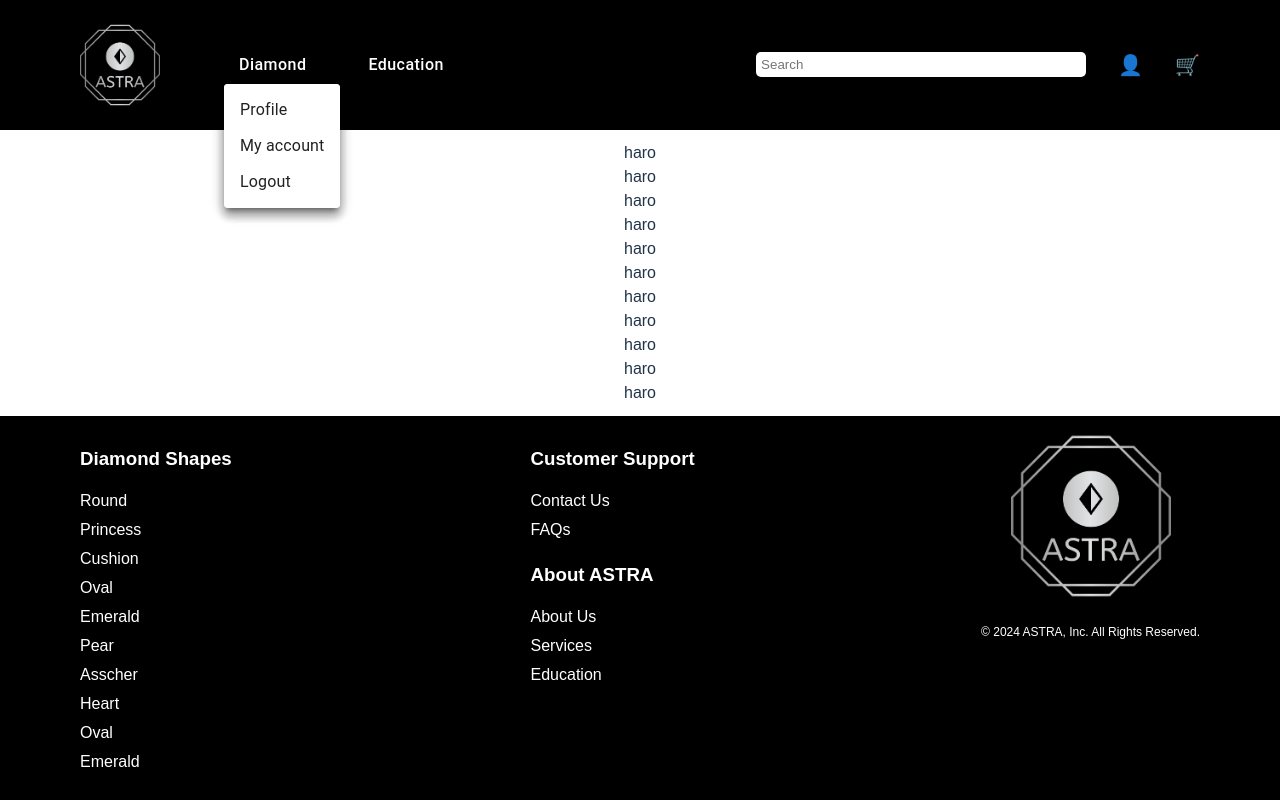
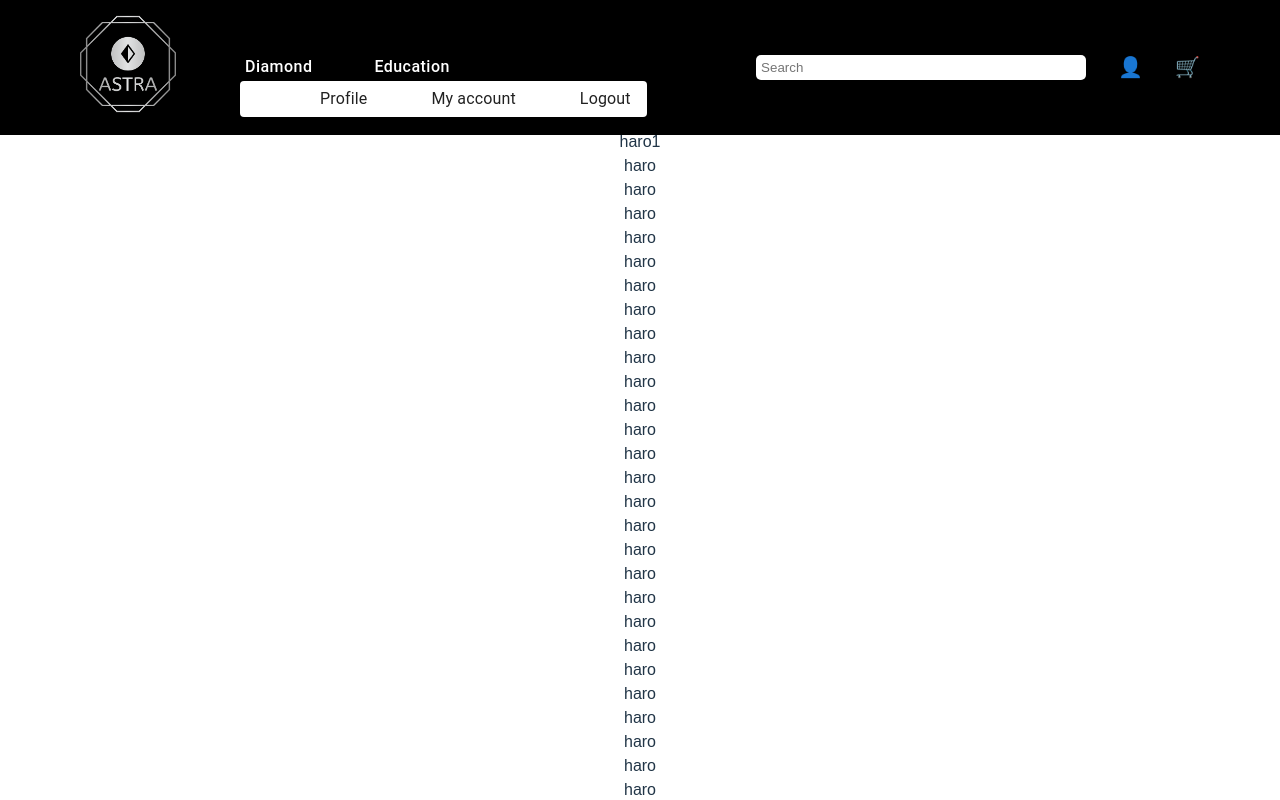
Before and after one commit to Nivizia/ASTRA, a React (Vite) app in the folder DiamondShopWebsiteProject/DiamondShopWebApp/: page / in a window 1280 px wide. Both pictures are taken after a click on the button "Diamond". Shown: the top 800 px of the page. Built offline with nearby package versions, Linux system fonts and the light colour scheme.

Commit message:
remake navmenu and make header position fixed in one place

```diff
--- a/DiamondShopWebsiteProject/DiamondShopWebApp/src/components/header.css
+++ b/DiamondShopWebsiteProject/DiamondShopWebApp/src/components/header.css
@@ -1,4 +1,5 @@
 .header {
+    position: fixed;
     background-color: #000;
     color: #fff;
     display: flex;
@@ -11,11 +12,11 @@
     justify-content: space-between;
     align-items: center;
     width: 100%;
-    margin: 20px 5rem;
+    margin: 10px 5rem;
 }
 
 .logo {
-    width: 5rem;
+    width: 6rem;
 }
 
 .nav {
@@ -36,7 +37,7 @@
     color: white;
     background-color: black;
     text-transform: none;
-    padding: 5px 15px;
+    padding: 0  5px;
     border-radius: 5px;
     font-size: 1rem;
 }
--- a/DiamondShopWebsiteProject/DiamondShopWebApp/src/components/header.jsx
+++ b/DiamondShopWebsiteProject/DiamondShopWebApp/src/components/header.jsx
@@ -7,7 +7,7 @@ const Header = () => {
   return (
     <header className="header">
       <div className="header-content">
-        <img src={logo} alt="Astra Logo" className="logo" />
+        <a href="/"><img src={logo} alt="Astra Logo" className="logo" /></a>
         <nav className="nav">
           <MenuNav />
         </nav>
--- a/DiamondShopWebsiteProject/DiamondShopWebApp/src/components/menunavigation.jsx
+++ b/DiamondShopWebsiteProject/DiamondShopWebApp/src/components/menunavigation.jsx
@@ -1,73 +1,155 @@
 import * as React from 'react';
 import Button from '@mui/material/Button';
-import Menu from '@mui/material/Menu';
+import ClickAwayListener from '@mui/material/ClickAwayListener';
+import Grow from '@mui/material/Grow';
+import Paper from '@mui/material/Paper';
+import Popper from '@mui/material/Popper';
 import MenuItem from '@mui/material/MenuItem';
+import MenuList from '@mui/material/MenuList';
 
 export default function MenuNav() {
-  const [anchorEl, setAnchorEl] = React.useState(null);
-  const open = Boolean(anchorEl);
-  const handleClick = (event) => {
-    setAnchorEl(event.currentTarget);
-  };
-  const handleClose = () => {
-    setAnchorEl(null);
+  const [diamondOpen, setDiamondOpen] = React.useState(false);
+  const [educationOpen, setEducationOpen] = React.useState(false);
+
+  const diamondAnchorRef = React.useRef(null);
+  const educationAnchorRef = React.useRef(null);
+
+  const handleDiamondToggle = () => {
+    setDiamondOpen((prevOpen) => !prevOpen);
+    if (educationOpen) setEducationOpen(false);
   };
 
+  const handleEducationToggle = () => {
+    setEducationOpen((prevOpen) => !prevOpen);
+    if (diamondOpen) setDiamondOpen(false);
+  };
+
+  const handleClose = (event, setState, anchorRef) => {
+    if (anchorRef.current && anchorRef.current.contains(event.target)) {
+      return;
+    }
+    setState(false);
+  };
+
+  const handleDiamondClose = (event) => {
+    handleClose(event, setDiamondOpen, diamondAnchorRef);
+  };
+
+  const handleEducationClose = (event) => {
+    handleClose(event, setEducationOpen, educationAnchorRef);
+  };
+
+  function handleListKeyDown(event, setState) {
+    if (event.key === 'Tab') {
+      event.preventDefault();
+      setState(false);
+    } else if (event.key === 'Escape') {
+      setState(false);
+    }
+  }
+
+  // Ensure focus returns to the button when the menu closes
+  React.useEffect(() => {
+    if (diamondOpen) {
+      diamondAnchorRef.current.focus();
+    }
+    if (educationOpen) {
+      educationAnchorRef.current.focus();
+    }
+  }, [diamondOpen, educationOpen]);
+
   return (
-    <ul>
-      <li>
-      <div>
+    <ul style={{ display: 'flex', listStyle: 'none', padding: 0 }}>
+      <li style={{ marginRight: '20px', position: 'relative' }}>
         <Button
-        id="basic-button"
-        aria-controls={open ? 'basic-menu' : undefined}
+          ref={diamondAnchorRef}
+          id="diamond-button"
+          aria-controls={diamondOpen ? 'diamond-menu' : undefined}
+          aria-expanded={diamondOpen ? 'true' : undefined}
           aria-haspopup="true"
-        aria-expanded={open ? 'true' : undefined}
-        onClick={handleClick}
+          onClick={handleDiamondToggle}
         >
           Diamond
         </Button>
-      <Menu
-        id="basic-menu"
-        anchorEl={anchorEl}
-        open={open}
-        onClose={handleClose}
-        MenuListProps={{
-          'aria-labelledby': 'basic-button',
+        <Popper
+          open={diamondOpen}
+          anchorEl={diamondAnchorRef.current}
+          role={undefined}
+          placement="bottom-start"
+          transition
+          disablePortal
+        >
+          {({ TransitionProps, placement }) => (
+            <Grow
+              {...TransitionProps}
+              style={{
+                transformOrigin:
+                  placement === 'bottom-start' ? 'left top' : 'left bottom',
               }}
             >
-        <MenuItem onClick={handleClose}>Profile</MenuItem>
-        <MenuItem onClick={handleClose}>My account</MenuItem>
-        <MenuItem onClick={handleClose}>Logout</MenuItem>
-      </Menu>
-    </div>
+              <Paper>
+                <ClickAwayListener onClickAway={handleDiamondClose}>
+                  <MenuList
+                    autoFocusItem={diamondOpen}
+                    id="diamond-menu"
+                    aria-labelledby="diamond-button"
+                    onKeyDown={(event) => handleListKeyDown(event, setDiamondOpen)}
+                  >
+                    <MenuItem onClick={handleDiamondClose}>Profile</MenuItem>
+                    <MenuItem onClick={handleDiamondClose}>My account</MenuItem>
+                    <MenuItem onClick={handleDiamondClose}>Logout</MenuItem>
+                  </MenuList>
+                </ClickAwayListener>
+              </Paper>
+            </Grow>
+          )}
+        </Popper>
       </li>
-      <li>
-      <div>
+      <li style={{ position: 'relative' }}>
         <Button
-        id="basic-button"
-        aria-controls={open ? 'basic-menu' : undefined}
+          ref={educationAnchorRef}
+          id="education-button"
+          aria-controls={educationOpen ? 'education-menu' : undefined}
+          aria-expanded={educationOpen ? 'true' : undefined}
           aria-haspopup="true"
-        aria-expanded={open ? 'true' : undefined}
-        onClick={handleClick}
+          onClick={handleEducationToggle}
         >
           Education
         </Button>
-      <Menu
-        id="basic-menu"
-        anchorEl={anchorEl}
-        open={open}
-        onClose={handleClose}
-        MenuListProps={{
-          'aria-labelledby': 'basic-button',
+        <Popper
+          open={educationOpen}
+          anchorEl={educationAnchorRef.current}
+          role={undefined}
+          placement="bottom-start"
+          transition
+          disablePortal
+        >
+          {({ TransitionProps, placement }) => (
+            <Grow
+              {...TransitionProps}
+              style={{
+                transformOrigin:
+                  placement === 'bottom-start' ? 'left top' : 'left bottom',
               }}
             >
-        <MenuItem onClick={handleClose}>Profile</MenuItem>
-        <MenuItem onClick={handleClose}>My account</MenuItem>
-        <MenuItem onClick={handleClose}>Logout</MenuItem>
-      </Menu>
-    </div>
+              <Paper>
+                <ClickAwayListener onClickAway={handleEducationClose}>
+                  <MenuList
+                    autoFocusItem={educationOpen}
+                    id="education-menu"
+                    aria-labelledby="education-button"
+                    onKeyDown={(event) => handleListKeyDown(event, setEducationOpen)}
+                  >
+                    <MenuItem onClick={handleEducationClose}>Profile</MenuItem>
+                    <MenuItem onClick={handleEducationClose}>My account</MenuItem>
+                    <MenuItem onClick={handleEducationClose}>Logout</MenuItem>
+                  </MenuList>
+                </ClickAwayListener>
+              </Paper>
+            </Grow>
+          )}
+        </Popper>
       </li>
     </ul>
-
   );
 }
--- a/DiamondShopWebsiteProject/DiamondShopWebApp/src/components/root.jsx
+++ b/DiamondShopWebsiteProject/DiamondShopWebApp/src/components/root.jsx
@@ -11,6 +11,105 @@ const Root = () => {
       <div id="page-renderer">
         <Header />
         <main>
+          <div>
+            haro1
+          </div>
+          <div>
+            haro
+          </div>
+          <div>
+            haro
+          </div>
+          <div>
+            haro
+          </div>
+          <div>
+            haro
+          </div>
+          <div>
+            haro
+          </div>
+          <div>
+            haro
+          </div>
+          <div>
+            haro
+          </div>
+          <div>
+            haro
+          </div>
+          <div>
+            haro
+          </div>
+          <div>
+            haro
+          </div>
+          <div>
+            haro
+          </div>
+          <div>
+            haro
+          </div>
+          <div>
+            haro
+          </div>
+          <div>
+            haro
+          </div>
+          <div>
+            haro
+          </div>
+          <div>
+            haro
+          </div>
+          <div>
+            haro
+          </div>
+          <div>
+            haro
+          </div>
+          <div>
+            haro
+          </div>
+          <div>
+            haro
+          </div>
+          <div>
+            haro
+          </div>
+          <div>
+            haro
+          </div>
+          <div>
+            haro
+          </div>
+          <div>
+            haro
+          </div>
+          <div>
+            haro
+          </div>
+          <div>
+            haro
+          </div>
+          <div>
+            haro
+          </div>
+          <div>
+            haro
+          </div>
+          <div>
+            haro
+          </div>
+          <div>
+            haro
+          </div>
+          <div>
+            haro
+          </div>
+          <div>
+            haro
+          </div>
           <div>
             haro
           </div>
--- a/DiamondShopWebsiteProject/DiamondShopWebApp/src/index.css
+++ b/DiamondShopWebsiteProject/DiamondShopWebApp/src/index.css
@@ -49,6 +49,7 @@ main {
   justify-content: center;
   align-items: center;
   overflow-y: auto;
+  padding-top: 130px; /* Optional: Add additional padding for spacing */
 }
 
 h1 {
```
Lines whose indentation alone changed are shown as unchanged.
